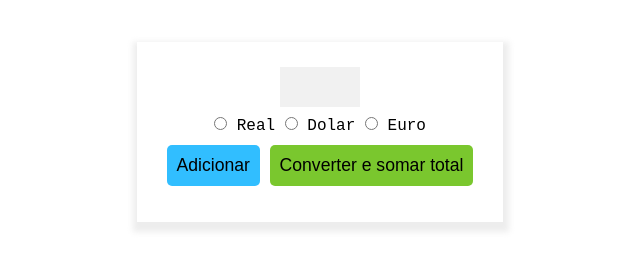
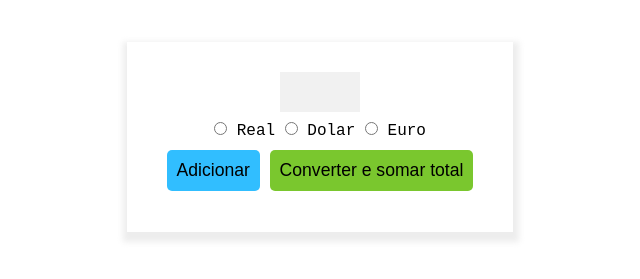
Before and after one commit to jessicapinheiro-s/Cofrinho, a plain HTML site: page index.html in a window 1280 px wide. Shown: the part 65-344 px from the top of the page, without its empty margins (320-960 px from the left). Drawn offline with Linux system fonts and the light colour scheme.

Commit message:
excluindo css redundante

```diff
--- a/Cofrinho de moedas/style.css
+++ b/Cofrinho de moedas/style.css
@@ -35,29 +35,6 @@ body {
     padding: 10px;
 }
 
-/*.list {
-    color: #fff;
-    padding: 15px;
-    border-radius: 8px;
-    text-align: center;
-    background-color: #31beff;
-}
-.valor-total-cofrinho {
-    padding: 20px;
-    border-radius: 8px;
-    margin: 20px auto 20px;
-    width: 100px;
-    height: 40px;
-    text-align: center;
-    color: #fff;
-}
-*/
-
-
-/*.list {
-    width: 250px;
-    margin: 20px auto 20px;
-}*/
 
 /*Botões*/
 #btSomar,
@@ -104,7 +81,7 @@ header .title {
     grid-area: formulario;
     max-width: 400px;
     height: 150px;
-    padding: 15px 30px;
+    padding: 20px 40px;
     box-shadow: 1px 5px 6px 5px #dbdbdb7c;
     margin: 20px auto 20px;
 }
```
